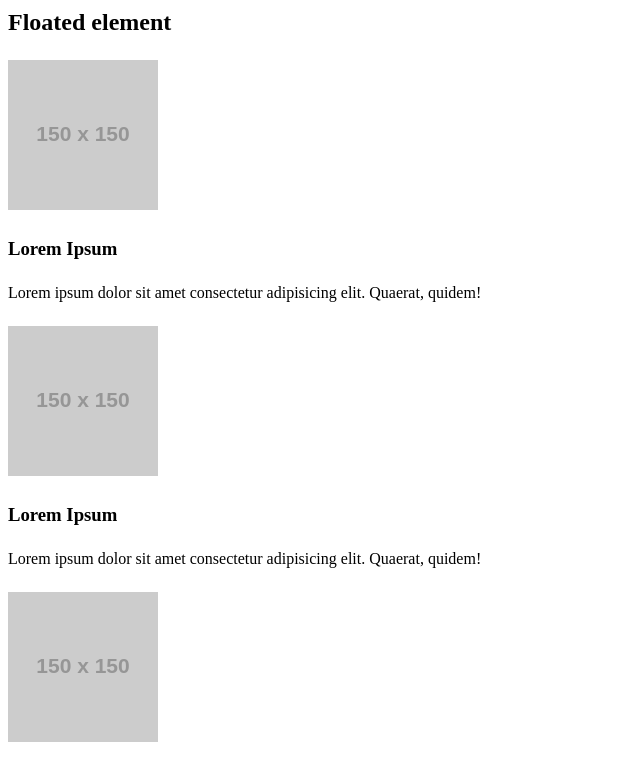
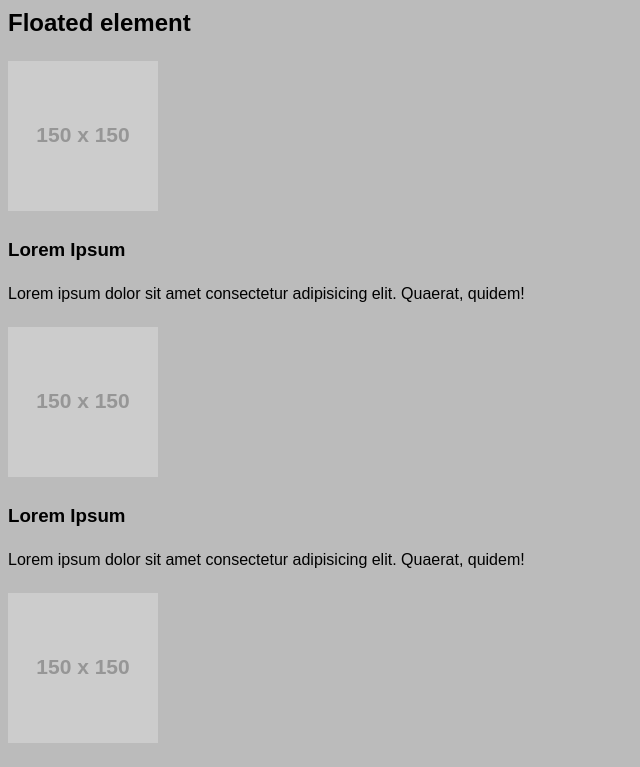
Before and after one commit to Ienca1892/Stefano-Iencarelli.github.io, a plain HTML site: page Floatedlayout.html in a window 1280 px wide. Shown: the part 73-840 px from the top of the page, without its empty margins (0-640 px from the left). Drawn offline with Linux system fonts and the light colour scheme; placeholder pictures from the web are drawn by us.

Commit message:
generic rules

```diff
--- a/FloatedlayoutStyle.css
+++ b/FloatedlayoutStyle.css
@@ -1,3 +1,8 @@
+/*
+FOUNDATION
+*/
+
+
 :root {
     box-sizing: border-box;
 }
@@ -9,3 +14,13 @@
 body * + * {
     margin-top: 1.5em;
 }
+
+/*
+GENERIC RULES
+*/
+
+
+body {
+    background: #bbb;
+    font-family: Arial, Helvetica, sans-serif;
+}
```
